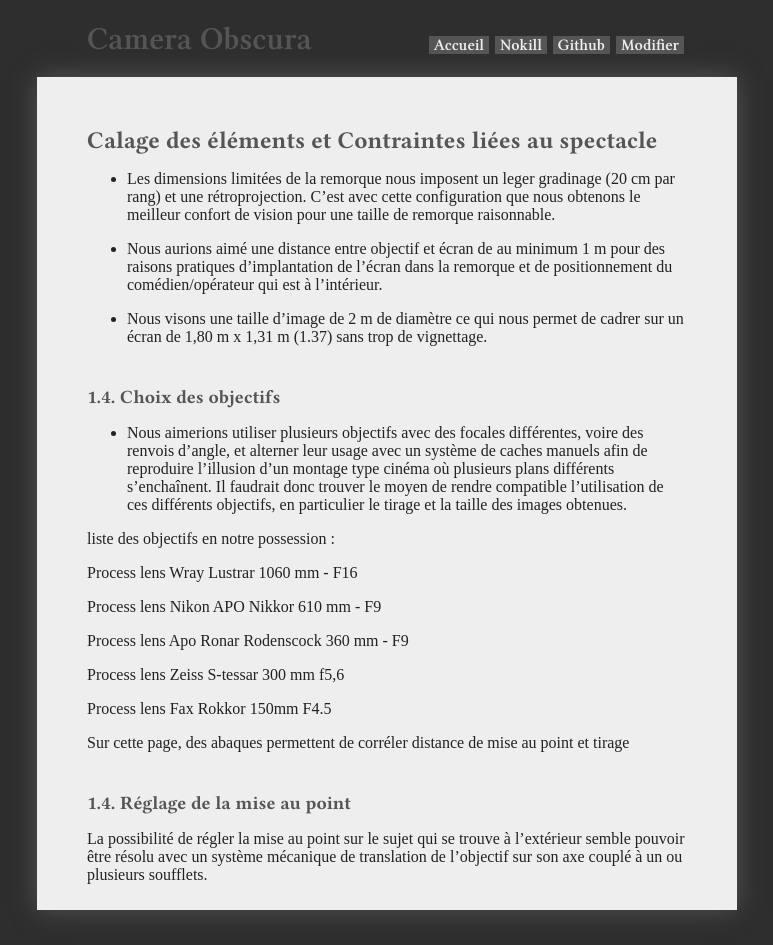
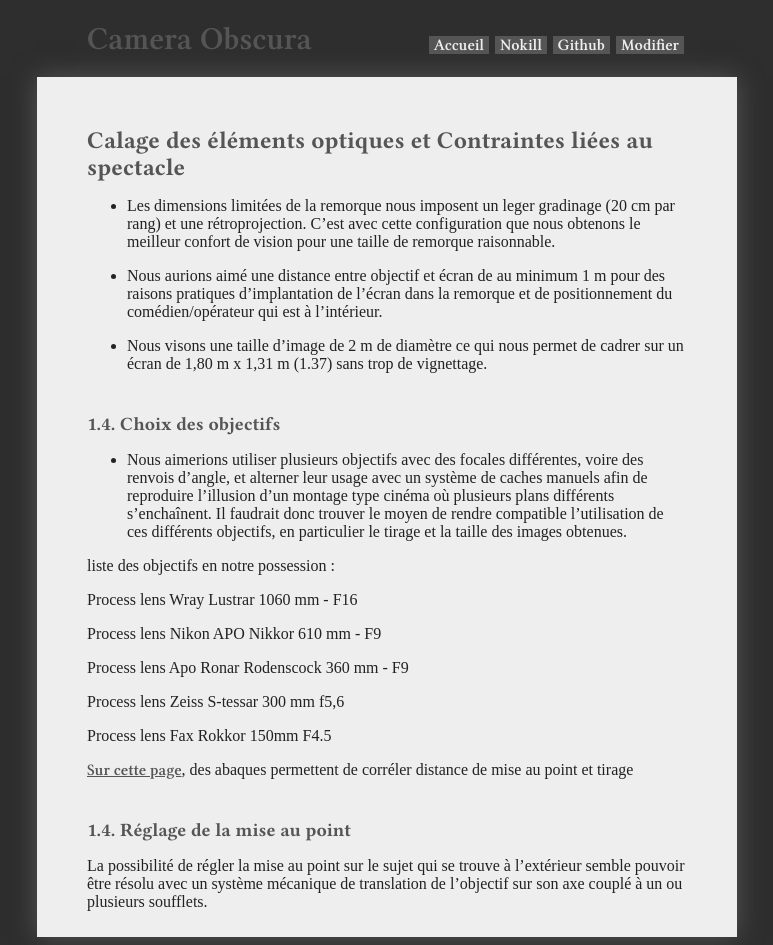
Before and after one commit to virginienokill/camera-obscura, a Jekyll site: the page built from contenu/technique/calage.md, in a window 1280 px wide. Shown: the whole page, without its empty margins (253-1026 px from the left). Built offline with Jekyll 4.4.1, drawn with Linux system fonts in a browser that asks for light colours; nearby versions of some CDN libraries; some web fonts are replaced; our own code applies the rules of GitHub Pages for plain Markdown files; a script that is not in the unit is left out; the repository's description, which GitHub fills in, is left out; before the commit the page ends 918 px from its top, so only the background shows below that.

Commit message:
Update calage.md

```diff
--- a/contenu/technique/calage.md
+++ b/contenu/technique/calage.md
@@ -1,5 +1,5 @@
 
-## Calage des éléments et Contraintes liées au spectacle
+## Calage des éléments optiques et Contraintes liées au spectacle
 
 - Les dimensions limitées de la remorque nous imposent un leger gradinage (20 cm par rang) et une rétroprojection. C'est avec cette configuration que nous obtenons le meilleur confort de vision pour une taille de remorque raisonnable.
 
@@ -22,7 +22,8 @@
 
 Process lens 	Fax Rokkor 150mm F4.5
 
-Sur cette page, des abaques permettent de corréler distance de mise au point et tirage
+[Sur cette page](abaque.md), des abaques permettent de corréler distance de mise au point et tirage
+
 ### 1.4. Réglage de la mise au point
 
 La possibilité de régler la mise au point sur le sujet qui se trouve à l’extérieur semble pouvoir être résolu avec un système mécanique de translation de l’objectif sur son axe couplé à un ou plusieurs soufflets.
```
